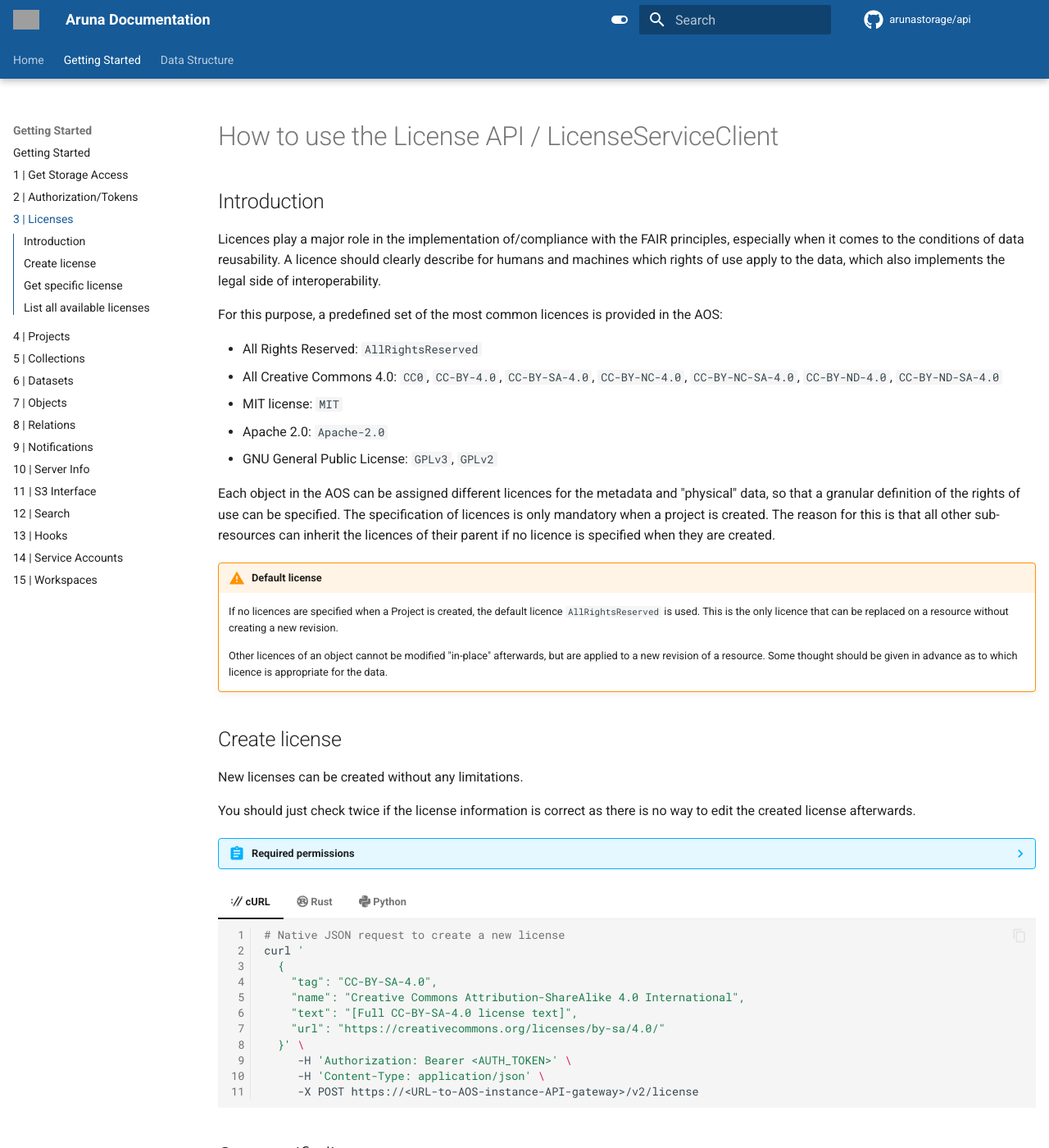
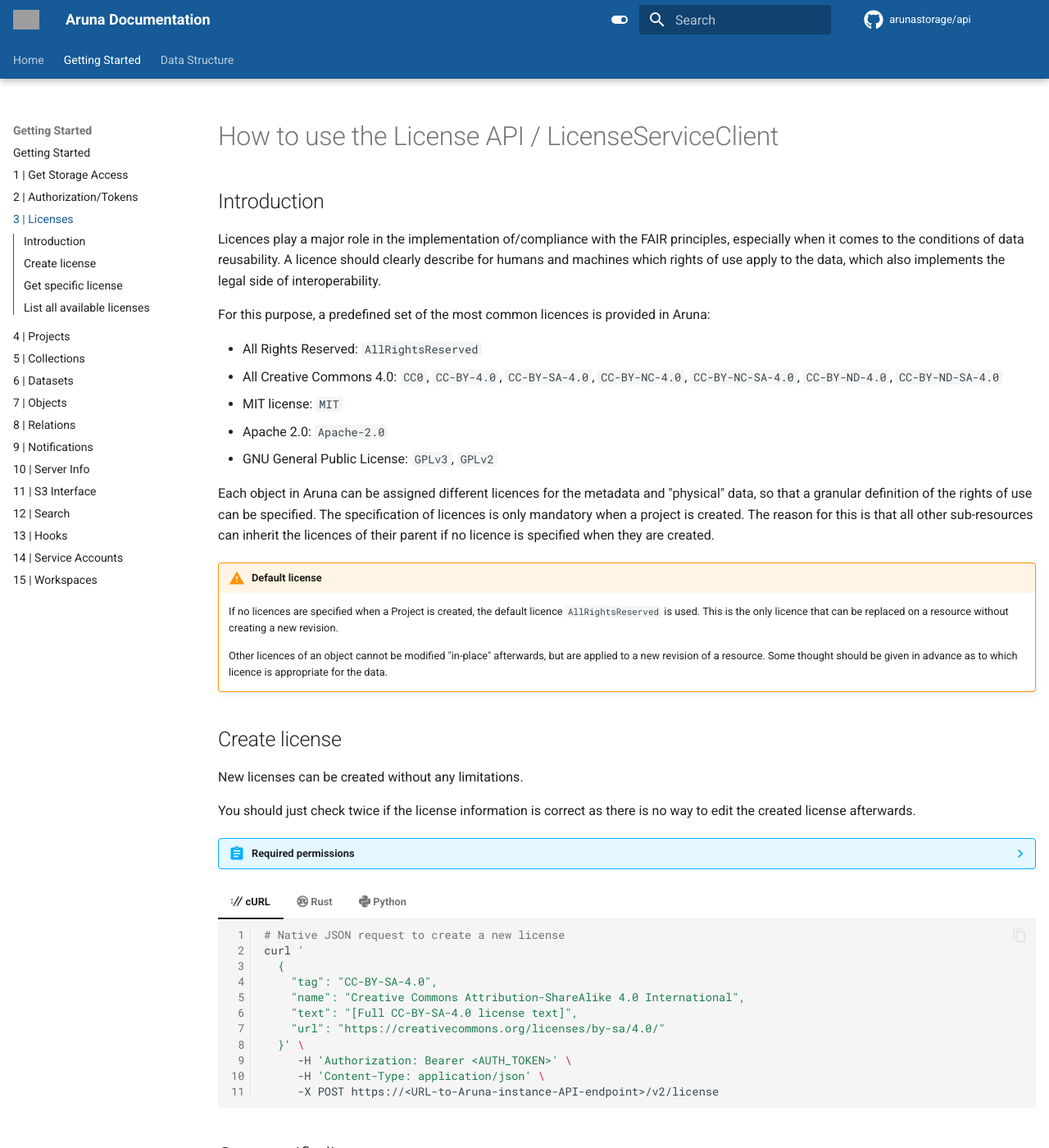
Before and after one commit to ArunaStorage/documentation, an MkDocs documentation site: the page built from docs/get_started/basic_usage/03_How-To-Licenses.md, in a window 1280 px wide and 1400 px high. Shown: the whole window at 82% size. Built offline with MkDocs 1.6.1 and Material for MkDocs 9.7.7, drawn with Linux system fonts in a browser that asks for light colours; comment, search, counter and statistics services are not loaded; the version menu is left out; some of the changed text lies outside the part shown; grey boxes are pictures that could not be loaded.

Commit message:
chore: Update naming in 03_How-To-Licenses

````diff
--- a/docs/get_started/basic_usage/03_How-To-Licenses.md
+++ b/docs/get_started/basic_usage/03_How-To-Licenses.md
@@ -5,7 +5,7 @@
 
 Licences play a major role in the implementation of/compliance with the FAIR principles, especially when it comes to the conditions of data reusability. A licence should clearly describe for humans and machines which rights of use apply to the data, which also implements the legal side of interoperability.
 
-For this purpose, a predefined set of the most common licences is provided in the AOS:
+For this purpose, a predefined set of the most common licences is provided in Aruna:
 
 * All Rights Reserved: `AllRightsReserved`
 * All Creative Commons 4.0: `CC0`, `CC-BY-4.0`, `CC-BY-SA-4.0`, `CC-BY-NC-4.0`, `CC-BY-NC-SA-4.0`, `CC-BY-ND-4.0`, `CC-BY-ND-SA-4.0`
@@ -13,7 +13,7 @@
 * Apache 2.0: `Apache-2.0`
 * GNU General Public License: `GPLv3`, `GPLv2`
 
-Each object in the AOS can be assigned different licences for the metadata and "physical" data, so that a granular definition of the rights of use can be specified. The specification of licences is only mandatory when a project is created. The reason for this is that all other sub-resources can inherit the licences of their parent if no licence is specified when they are created.
+Each object in Aruna can be assigned different licences for the metadata and "physical" data, so that a granular definition of the rights of use can be specified. The specification of licences is only mandatory when a project is created. The reason for this is that all other sub-resources can inherit the licences of their parent if no licence is specified when they are created.
 
 !!! Warning "Default license"
 
@@ -31,7 +31,7 @@
 
 ??? Abstract "Required permissions"
 
-    To create a new license you only have to be a registered AOS user.
+    To create a new license you only have to be a registered Aruna user.
 
 === ":simple-curl: cURL"
 
@@ -46,7 +46,7 @@
       }' \
          -H 'Authorization: Bearer <AUTH_TOKEN>' \
          -H 'Content-Type: application/json' \
-         -X POST https://<URL-to-AOS-instance-API-gateway>/v2/license
+         -X POST https://<URL-to-Aruna-instance-API-endpoint>/v2/license
     ```
 
 === ":simple-rust: Rust"
@@ -60,7 +60,7 @@
         url: "https://creativecommons.org/licenses/by-sa/4.0/".to_string(),
     };
 
-    // Send the request to the AOS instance gRPC gateway
+    // Send the request to the Aruna instance gRPC gateway
     let response = license_client.create_license(request)
                                  .await
                                  .unwrap()
@@ -81,7 +81,7 @@
         url="https://creativecommons.org/licenses/by-sa/4.0/",
     )
 
-    # Send the request to the AOS instance gRPC gateway
+    # Send the request to the Aruna instance gRPC gateway
     response = client.info_client.CreateLicense(request=request)
 
     # Do something with the response
@@ -94,7 +94,7 @@
 
 ??? Abstract "Required permissions"
 
-    To create a new license you only have to be a registered AOS user.
+    To create a new license you only have to be a registered Aruna user.
 
 === ":simple-curl: cURL"
 
@@ -102,7 +102,7 @@
     # Native JSON request to get a specific license
     curl -H 'Authorization: Bearer <AUTH_TOKEN>' \
          -H 'Content-Type: application/json' \
-         -X GET https://<URL-to-AOS-instance-API-gateway>/v2/license/{license-tag}
+         -X GET https://<URL-to-Aruna-instance-API-endpoint>/v2/license/{license-tag}
     ```
 
 === ":simple-rust: Rust"
@@ -113,7 +113,7 @@
         tag: "CC-BY-SA-4.0".to_string(),
     };
 
-    // Send the request to the AOS instance gRPC gateway
+    // Send the request to the Aruna instance gRPC gateway
     let response = license_client.get_license(request)
                                  .await
                                  .unwrap()
@@ -131,7 +131,7 @@
         tag="CC-BY-SA-4.0"
     )
 
-    # Send the request to the AOS instance gRPC gateway
+    # Send the request to the Aruna instance gRPC gateway
     response = client.info_client.GetLicense(request=request)
 
     # Do something with the response
@@ -145,7 +145,7 @@
 
 ??? Abstract "Required permissions"
 
-    To create a new license you only have to be a registered AOS user.
+    To create a new license you only have to be a registered Aruna user.
 
 === ":simple-curl: cURL"
 
@@ -153,7 +153,7 @@
     # Native JSON request to fetch all available licenses
     curl -H 'Authorization: Bearer <AUTH_TOKEN>' \
          -H 'Content-Type: application/json' \
-         -X GET https://<URL-to-AOS-instance-API-gateway>/v2/licenses
+         -X GET https://<URL-to-Aruna-instance-API-endpoint>/v2/licenses
     ```
 
 === ":simple-rust: Rust"
@@ -162,7 +162,7 @@
     // Create tonic/ArunaAPI request to fetch all available licenses
     let request = ListLicensesRequest {};
 
-    // Send the request to the AOS instance gRPC gateway
+    // Send the request to the Aruna instance gRPC gateway
     let response = license_client.list_licenses(request)
                                  .await
                                  .unwrap()
@@ -178,7 +178,7 @@
     # Create tonic/ArunaAPI request to fetch all available licenses
     request = GetLicenseRequest()
 
-    # Send the request to the AOS instance gRPC gateway
+    # Send the request to the Aruna instance gRPC gateway
     response = client.info_client.GetLicenses(request=request)
 
     # Do something with the response
````
